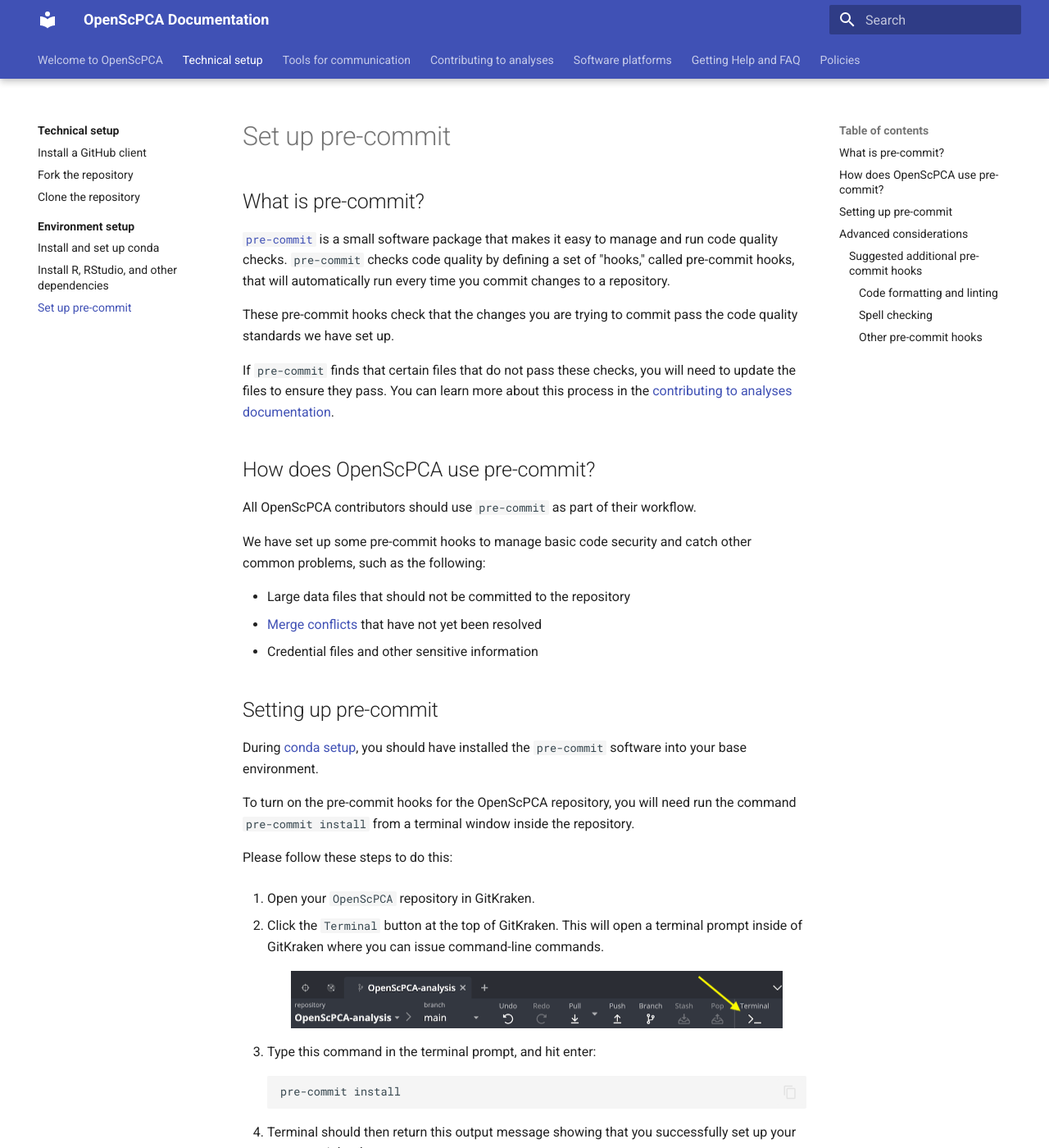
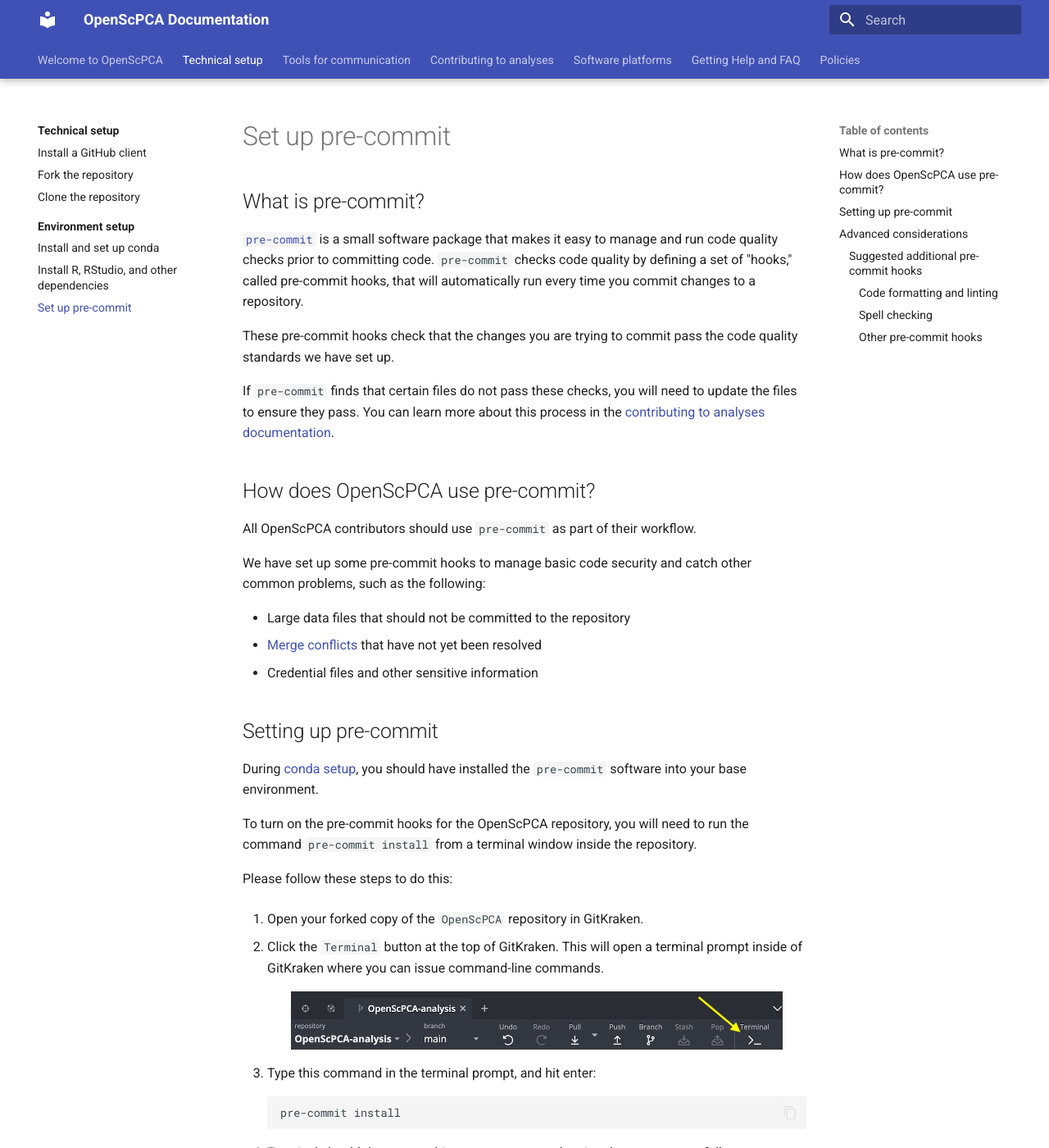
Before and after one commit to AlexsLemonade/OpenScPCA-analysis, an MkDocs documentation site: the page built from docs/technical-setup/environment-setup/setup-precommit.md, in a window 1280 px wide and 1400 px high. Shown: the whole window at 82% size. Built offline with MkDocs 1.6.1 and Material for MkDocs 9.7.7, drawn with Linux system fonts in a browser that asks for light colours; some of the changed text lies outside the part shown.

Commit message:
Apply suggestions from code review
Co-authored-by: Ally Hawkins <54039191+allyhawkins@users.noreply.github.com>

```diff
--- a/docs/technical-setup/environment-setup/setup-precommit.md
+++ b/docs/technical-setup/environment-setup/setup-precommit.md
@@ -2,12 +2,12 @@
 
 ## What is pre-commit?
 
-[`pre-commit`](https://pre-commit.com/) is a small software package that makes it easy to manage and run code quality checks.
+[`pre-commit`](https://pre-commit.com/) is a small software package that makes it easy to manage and run code quality checks prior to committing code.
 `pre-commit` checks code quality by defining a set of "hooks," called pre-commit hooks, that will automatically run every time you commit changes to a repository.
 
 These pre-commit hooks check that the changes you are trying to commit pass the code quality standards we have set up.
 
-If `pre-commit` finds that certain files that do not pass these checks, you will need to update the files to ensure they pass.
+If `pre-commit` finds that certain files do not pass these checks, you will need to update the files to ensure they pass.
 You can learn more about this process in the [contributing to analyses documentation](STUB_LINK).
 
 ## How does OpenScPCA use pre-commit?
@@ -25,11 +25,11 @@
 
 During [conda setup](./setup-conda.md/#set-up-conda), you should have installed the `pre-commit` software into your base environment.
 
-To turn on the pre-commit hooks for the OpenScPCA repository, you will need run the command `pre-commit install` from a terminal window inside the repository.
+To turn on the pre-commit hooks for the OpenScPCA repository, you will need to run the command `pre-commit install` from a terminal window inside the repository.
 
 Please follow these steps to do this:
 
-1. Open your `OpenScPCA` repository in GitKraken.
+1. Open your forked copy of the `OpenScPCA` repository in GitKraken.
 
 
 1. Click the `Terminal` button at the top of GitKraken.
@@ -134,7 +134,7 @@
 #### Spell checking
 
 Spell checking is another useful class of tools that can be added as a pre-commit hook.
-Because biological and computational words are often not in default dictionaries, it is most helpful to use spell checker that looks for common errors rather than one that checks every word against a dictionary.
+Because biological and computational words are often not in default dictionaries, it is most helpful to use a spell checker that looks for common errors rather than one that checks every word against a dictionary.
 
 One such tool is `typos`, which runs quickly to check both text and code for common mistakes.
 `typos` can be installed as a pre-commit hook with the following code added to the `.pre-commit-local.yaml` file:
```
